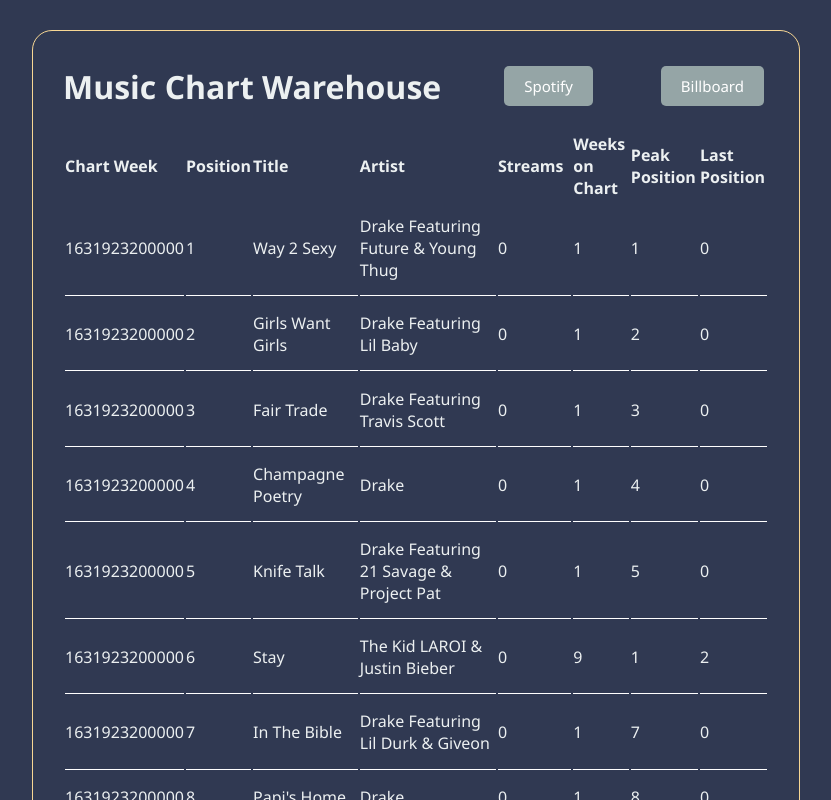
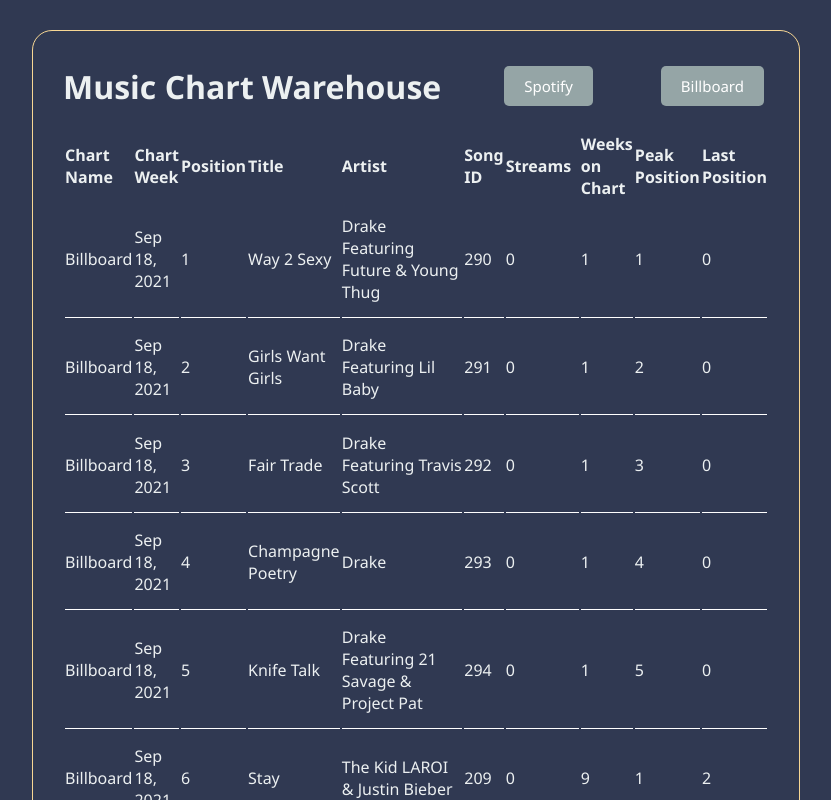
Before and after one commit to dorothysyu/music-charts-warehouse, a React (Create React App) app in the folder analyze-charts/: page / in a window 1280 px wide. Shown: the top 800 px of the page, without its empty margins (224-1055 px from the left). Built offline with nearby package versions, Linux system fonts and the light colour scheme.

Commit message:
formatted date

```diff
--- a/analyze-charts/src/App.js
+++ b/analyze-charts/src/App.js
@@ -3,6 +3,7 @@ import './index.css'
 import Header from './components/Header'
 import Table from './components/Table'
 import data from './data'
+import { format } from 'date-fns'
 
 function App() {
   /* Ensures that data isn't recreated on every render. */
@@ -12,14 +13,15 @@ function App() {
 
   const columns = React.useMemo(
     () => [
-      // {
-      //   Header: "Chart Name",
-      //   accessor: "Chart Name",
-      //   sortType: 'basic'
-      // },
+      {
+        Header: "Chart Name",
+        accessor: "Chart Name",
+        isVisible: false
+      },
       {
         Header: "Chart Week",
-        accessor: "Chart Week"
+        accessor: "Chart Week",
+        Cell: ({ value }) => { return format(new Date(value), 'MMM d, Y') }
       },
       {
         Header: "Position",
@@ -27,37 +29,31 @@ function App() {
       },
       {
         Header: "Title",
-        accessor: "Title",
-        sortType: 'basic'
+        accessor: "Title"
       },
       {
         Header: "Artist",
-        accessor: "Artist",
-        sortType: 'basic'
+        accessor: "Artist"
       },
-      // {
-      //   Header: "Song ID",
-      //   accessor: "Song ID"
-      // },
+      {
+        Header: "Song ID",
+        accessor: "Song ID"
+      },
       {
         Header: "Streams",
-        accessor: "Streams",
-        sortType: 'basic'
+        accessor: "Streams"
       },
       {
         Header: "Weeks on Chart",
-        accessor: "Weeks on Chart",
-        sortType: 'basic'
+        accessor: "Weeks on Chart"
       },
       {
         Header: "Peak Position",
-        accessor: "Peak Position",
-        sortType: 'basic'
+        accessor: "Peak Position"
       },
       {
         Header: "Last Position",
-        accessor: "Last Position",
-        sortType: 'basic'
+        accessor: "Last Position"
       },
     ],
     []
```
